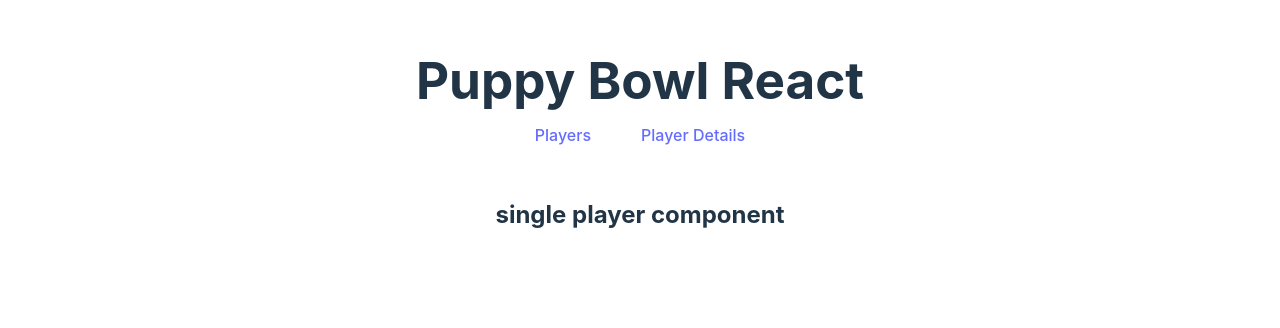
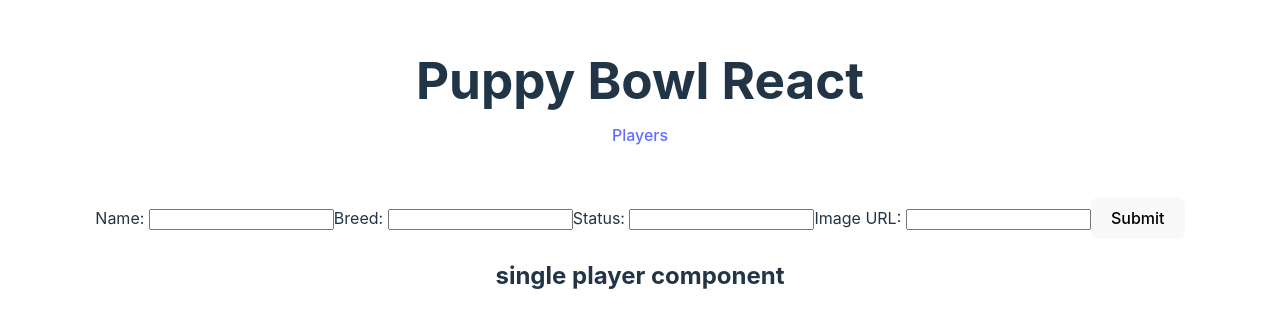
Before and after one commit to mercedechen/Unit3.PuppyBowlReact, a React (Vite) app: page /players/1 in a window 1280 px wide. Shown: the top 328 px of the page. Built offline with nearby package versions, Linux system fonts and the light colour scheme.

Commit message:
Add placeholder for React forms

```diff
--- a/src/App.jsx
+++ b/src/App.jsx
@@ -6,7 +6,7 @@ import {Routes, Route} from 'react-router-dom'
 
 // Import components
 import Navigation from './components/Navigation.jsx';
-// import NewPlayerForm from './components/NewPlayerForm.jsx';
+import NewPlayerForm from './components/NewPlayerForm.jsx';
 import Players from './components/Players.jsx';
 import PlayerDetails from './components/PlayerDetails.jsx';
 
@@ -14,6 +14,7 @@ function App(){
   return (
     <>
       <Navigation />
+      <NewPlayerForm />
       <Routes>
         <Route path='/players' element={<Players />} />
         <Route path='/players/:id' element={<PlayerDetails />} />
--- a/src/components/Navigation.jsx
+++ b/src/components/Navigation.jsx
@@ -6,7 +6,6 @@ function Navigation(){
     <nav>
       <h1>Puppy Bowl React</h1>
       <NavLink to='/players'>Players</NavLink>
-      <NavLink to='/players/:id'>Player Details</NavLink>
     </nav>
   );
 };
--- a/src/components/NewPlayerForm.jsx
+++ b/src/components/NewPlayerForm.jsx
@@ -2,7 +2,17 @@ function NewPlayerForm() {
 
   return (
     <>
-      This is the new player form component
+      <form>
+        <label for='playerName'>Name: </label>
+        <input id='playerName'></input>
+        <label for='playerBreed'>Breed: </label>
+        <input id='playerBreed'></input>
+        <label for='playerStatus'>Status: </label>
+        <input id='playerStatus'></input>
+        <label for='playerImg'>Image URL: </label>
+        <input id='playerImg'></input>
+        <button>Submit</button>
+      </form>
     </>
   )
 }
--- a/src/components/PlayerDetails.jsx
+++ b/src/components/PlayerDetails.jsx
@@ -1,7 +1,13 @@
 // Import React libraries
-import { useNavigate } from "react-router-dom";
+import {useParams} from "react-router-dom";
+
+// Import player data
+import players from './Players.jsx';
 
 function PlayerDetails() {
+  const {playerId} = useParams();
+
+  // const player = players.find((player) => player.id === parseInt(playerId));
 
   return (
     <>
--- a/src/components/Players.jsx
+++ b/src/components/Players.jsx
@@ -1,6 +1,6 @@
 // Import React libraries
 import {useState, useEffect} from 'react';
-import { useNavigate } from "react-router-dom";
+import {useNavigate} from "react-router-dom";
 
 const API_URL = "https://fsa-puppy-bowl.herokuapp.com/api/2310-FSA-ET-WEB-PT-SF-B-mercede/players"
 
```
